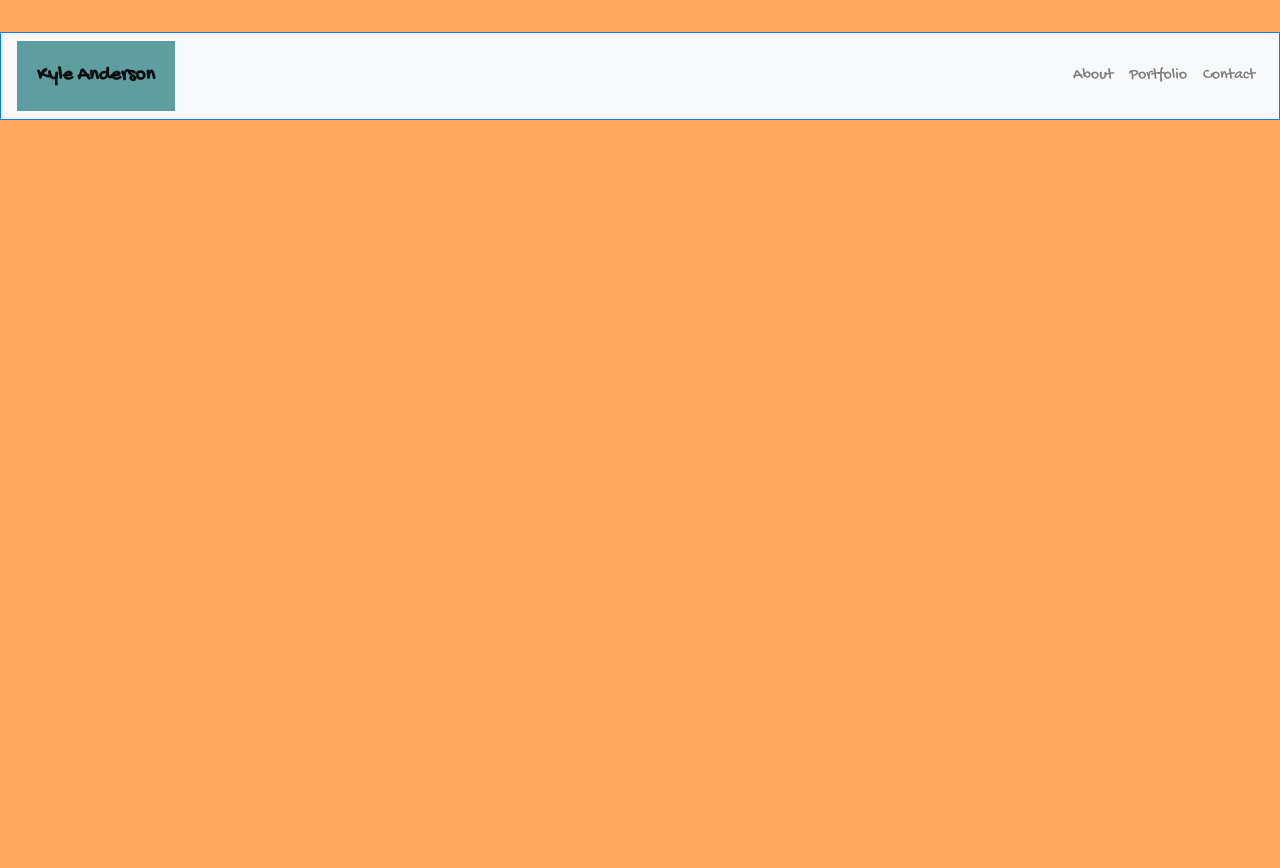
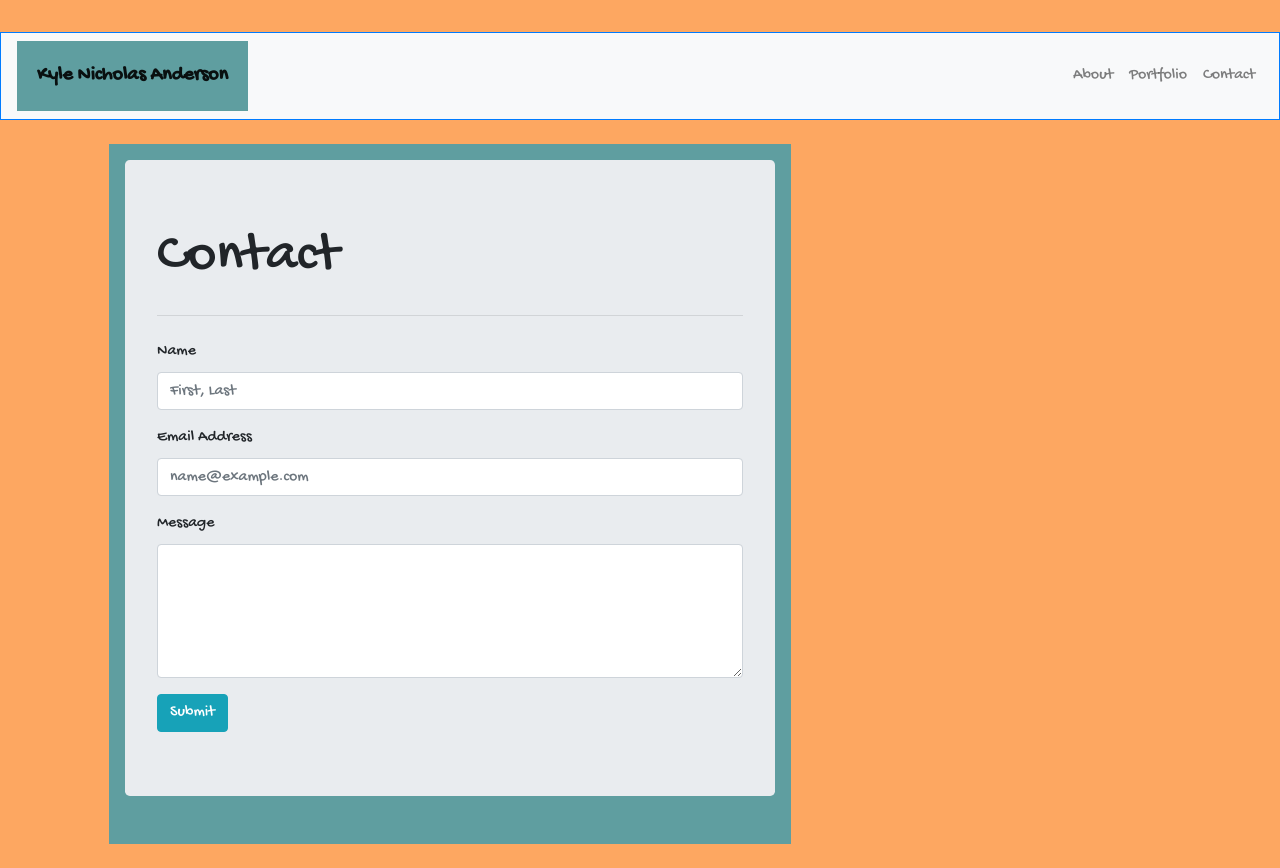
Before and after one commit to wolfdog27/Bootstrap-Responsive-Portfolio, a plain HTML site: page contact.html in a window 1280 px wide. Before the commit the page ends 800 px from the top, so only its background shows below. Drawn offline with nearby package versions, Linux system fonts and the light colour scheme.

Commit message:
finished contact and working on portfolio

```diff
--- a/contact.html
+++ b/contact.html
@@ -11,7 +11,7 @@
 <body>
     <!-- Nav bar -->
     <nav class="navbar navbar-expand-lg navbar-light bg-light border border-primary">
-        <a class="navbar-brand myname" >Kyle Anderson</a>
+        <a class="navbar-brand myname" >Kyle Nicholas Anderson</a>
         <button class="navbar-toggler" type="button" data-toggle="collapse" data-target="#navbarSupportedContent" aria-controls="navbarSupportedContent" aria-expanded="false" aria-label="Toggle navigation">
             <span class="navbar-toggler-icon"></span>
           </button>
@@ -28,6 +28,39 @@
         </div>
       </nav>
 
+      <div class="container">
+        <div class="row">
+            <div class="col-md-8">
+                <div class="block">
+                    <div class="row">
+                        <div class="col-md-12">
+                            <div class="jumbotron">
+                                <h1 class="display-4">Contact</h1>
+                                <hr class="my-4">
+                                <div class="container2">
+                                    <form>
+                                        <div class="form-group">
+                                          <label for="exampleFormControlInput1">Name</label>
+                                          <input type="email" class="form-control" id="exampleFormControlInput1" placeholder="First, Last">
+                                        </div>
+                                        <div class="form-group">
+                                          <label for="exampleFormControlInput1">Email Address</label>
+                                          <input type="email" class="form-control" id="exampleFormControlInput1" placeholder="name@example.com">
+                                        </div>
+                                        <div class="form-group">
+                                          <label for="exampleFormControlTextarea1">Message</label>
+                                          <textarea class="form-control" id="exampleFormControlTextarea1" rows="5"></textarea>
+                                        </div>
+                                        <button type="button" class="btn btn-info">Submit</button>
+                                      </form>
+
+                                </div>
+                            </div>
+                        </div>
+                </div>
+                </div>
+            </div>
+        </div>
 
     <script src="https://code.jquery.com/jquery-3.5.1.slim.min.js" integrity="sha384-DfXdz2htPH0lsSSs5nCTpuj/zy4C+OGpamoFVy38MVBnE+IbbVYUew+OrCXaRkfj" crossorigin="anonymous"></script>
     <script src="https://cdn.jsdelivr.net/npm/popper.js@1.16.0/dist/umd/popper.min.js" integrity="sha384-Q6E9RHvbIyZFJoft+2mJbHaEWldlvI9IOYy5n3zV9zzTtmI3UksdQRVvoxMfooAo" crossorigin="anonymous"></script>
```
Also changed, not shown: index.html (+1 -1 lines), portfolio.html (+18 -1 lines), Cats.jpg (added), LWW.jpg (added), Rotten.jpg (added), Tomato.jpg (added), WWS5.jpg (added), dtc2.jpg (added).
